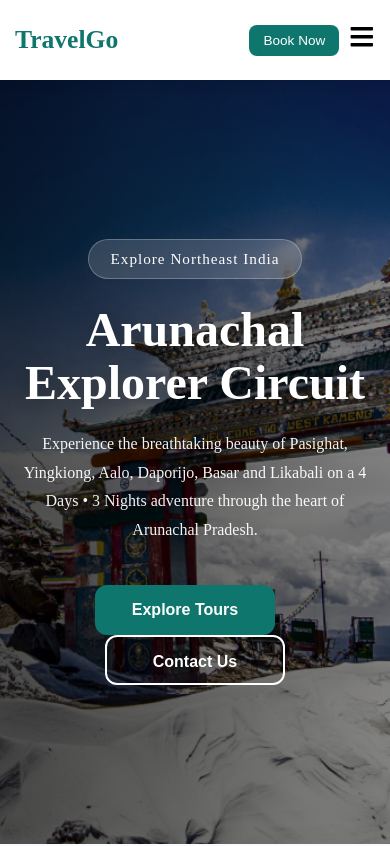
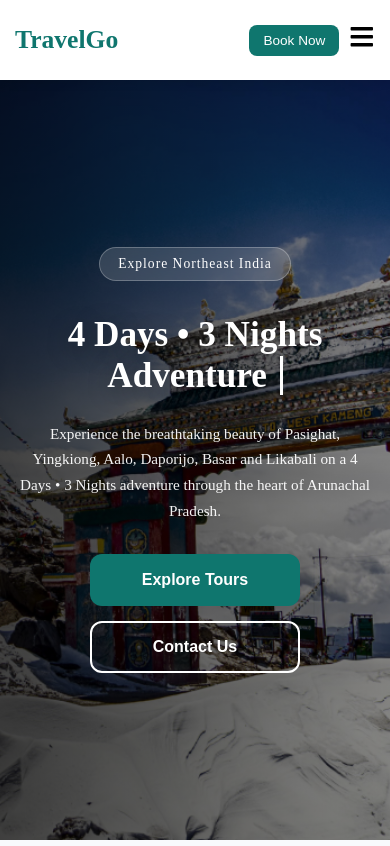
Before and after one commit to ritikgupta7783/arunachal-explorer, a React (Vite) app: page / in a window 390 px wide. Shown: the top 846 px of the page. Built offline with nearby package versions, Linux system fonts and the light colour scheme.

Commit message:
Added typing effect

```diff
--- a/package.json
+++ b/package.json
@@ -12,7 +12,8 @@
   "dependencies": {
     "react": "^19.2.7",
     "react-dom": "^19.2.7",
-    "react-icons": "^5.6.0"
+    "react-icons": "^5.6.0",
+    "react-type-animation": "^3.2.0"
   },
   "devDependencies": {
     "@eslint/js": "^10.0.1",
--- a/src/components/Hero/home.css
+++ b/src/components/Hero/home.css
@@ -1,6 +1,5 @@
 .hero {
   position: relative;
-
   min-height: calc(100vh - 80px);
 
   display: flex;
@@ -22,7 +21,7 @@
 
   background: linear-gradient(
     to right,
-    rgba(0, 0, 0, 0.70),
+    rgba(0, 0, 0, 0.75),
     rgba(0, 0, 0, 0.45)
   );
 }
@@ -32,10 +31,11 @@
   z-index: 2;
 
   max-width: 900px;
+  width: 100%;
+
+  padding: 20px;
 
   color: white;
-
-  padding: 20px;
 
   animation: fadeUp 1s ease;
 }
@@ -47,9 +47,9 @@
 
   border-radius: 50px;
 
-  background: rgba(255,255,255,0.15);
+  background: rgba(255, 255, 255, 0.15);
 
-  border: 1px solid rgba(255,255,255,0.25);
+  border: 1px solid rgba(255, 255, 255, 0.25);
 
   backdrop-filter: blur(10px);
 
@@ -60,58 +60,72 @@
   letter-spacing: 1px;
 }
 
+/* FIXED TYPING AREA */
+
+.typing-container {
+  height: 180px;
+
+  display: flex;
+  justify-content: center;
+  align-items: center;
+
+  margin-bottom: 20px;
+}
+
 .hero-content h1 {
   font-size: clamp(3rem, 7vw, 6rem);
 
   line-height: 1.1;
 
-  margin-bottom: 20px;
+  margin: 0;
 
-  text-shadow: 0 5px 25px rgba(0,0,0,0.4);
+  text-shadow: 0 5px 25px rgba(0, 0, 0, 0.4);
+}
+
+.hero-content h1 span {
+  border-right: 3px solid white;
+  padding-right: 5px;
 }
 
 .hero-content p {
   max-width: 750px;
 
-  margin: auto;
+  margin: 0 auto 40px;
 
-  font-size: 1.25rem;
+  font-size: 1.2rem;
 
   line-height: 1.8;
 
-  margin-bottom: 40px;
-
-  color: rgba(255,255,255,0.95);
+  color: rgba(255, 255, 255, 0.95);
 }
 
-.hero-buttons{
+/* BUTTONS */
+
+.hero-buttons {
   display: flex;
-    flex-direction: column;
+
+  justify-content: center;
   align-items: center;
-    gap: 15px;
+
+  gap: 20px;
+
+  margin-top: 20px;
+
+  flex-wrap: wrap;
+}
+
+.hero-buttons a {
+  text-decoration: none;
 }
 
 .primary-btn,
-.secondary-btn{
-    width: 180px;
+.secondary-btn {
+  width: 190px;
   height: 55px;
-    font-size: 1rem;
-    border-radius: 12px;
-}
-.primary-btn {
-  border: none;
-
-  background: #0f766e;
-  margin-right: 20px;
-
-  color: white;
-
-  padding: 16px 34px;
 
   border-radius: 12px;
 
   font-size: 1rem;
-
   font-weight: 600;
 
   cursor: pointer;
@@ -119,10 +133,17 @@
   transition: all 0.3s ease;
 }
 
+.primary-btn {
+  border: none;
+
+  background: #0f766e;
+
+  color: white;
+}
+
 .primary-btn:hover {
+  background: #115e59;
   transform: translateY(-4px);
-
-  background: #115e59;
 }
 
 .secondary-btn {
@@ -131,23 +152,14 @@
   background: transparent;
 
   color: white;
-
-  padding: 16px 34px;
-
-  border-radius: 12px;
-
-  font-size: 1rem;
-
-  font-weight: 600;
-
-  cursor: pointer;
-
-  transition: all 0.3s ease;
 }
 
 .secondary-btn:hover {
-  background: rgba(255,255,255,0.12);
+  background: rgba(255, 255, 255, 0.12);
+  transform: translateY(-4px);
 }
+
+/* ANIMATION */
 
 @keyframes fadeUp {
   from {
@@ -161,25 +173,79 @@
   }
 }
 
+/* TABLET */
+
+@media (max-width: 992px) {
+  .hero-content h1 {
+    font-size: 4rem;
+  }
+
+  .hero-content p {
+    font-size: 1.1rem;
+  }
+}
+
+/* MOBILE */
+
 @media (max-width: 768px) {
+  .hero {
+    min-height: 90vh;
+  }
+
+  .hero-content {
+    padding: 20px;
+  }
+
+  .hero-tag {
+    font-size: 0.85rem;
+    padding: 8px 18px;
+  }
+
+  .typing-container {
+    height: 120px;
+    margin-bottom: 15px;
+  }
 
   .hero-content h1 {
-    font-size: 3rem;
+    font-size: 2.8rem;
+    line-height: 1.15;
   }
 
   .hero-content p {
     font-size: 1rem;
+    line-height: 1.7;
+    margin-bottom: 30px;
   }
 
-   .hero-buttons{
+  .hero-buttons {
     flex-direction: column;
-        align-items: center;
     gap: 15px;
   }
 
   .primary-btn,
-    .secondary-btn{
-        width: 180px;
-        height: 50px;
+  .secondary-btn {
+    width: 220px;
+    height: 52px;
   }
 }
+
+/* SMALL MOBILE */
+
+@media (max-width: 480px) {
+  .typing-container {
+    height: 100px;
+  }
+
+  .hero-content h1 {
+    font-size: 2.2rem;
+  }
+
+  .hero-content p {
+    font-size: 0.95rem;
+  }
+
+  .primary-btn,
+  .secondary-btn {
+    width: 210px;
+  }
+}
--- a/src/components/Hero/home.jsx
+++ b/src/components/Hero/home.jsx
@@ -1,5 +1,6 @@
 import "./home.css";
 import heroImage from "../../assets/hero-bg.jpg";
+import { TypeAnimation } from "react-type-animation";
 
 function Hero() {
   return (
@@ -13,23 +14,48 @@ function Hero() {
       <div className="overlay"></div>
 
       <div className="hero-content">
-        <span className="hero-tag">Explore Northeast India</span>
+        <span className="hero-tag">
+          Explore Northeast India
+        </span>
 
-        <h1>Arunachal Explorer Circuit</h1>
+        <div className="typing-container">
+          <h1>
+            <TypeAnimation
+              sequence={[
+                "Arunachal Explorer Circuit",
+                3000,
+                "4 Days • 3 Nights Adventure",
+                3000,
+                "Explore Hidden Arunachal",
+                3000,
+              ]}
+              speed={120}
+              cursor={true}
+              repeat={Infinity}
+            />
+          </h1>
+        </div>
 
         <p>
-          Experience the breathtaking beauty of Pasighat, Yingkiong, Aalo,
-          Daporijo, Basar and Likabali on a 4 Days • 3 Nights adventure through
-          the heart of Arunachal Pradesh.
+          Experience the breathtaking beauty of Pasighat,
+          Yingkiong, Aalo, Daporijo, Basar and Likabali on a
+          4 Days • 3 Nights adventure through the heart of
+          Arunachal Pradesh.
         </p>
 
-        <a href="#destinations">
-          <button className="primary-btn">Explore Tours</button>
-        </a>
+        <div className="hero-buttons">
+          <a href="#destinations">
+            <button className="primary-btn">
+              Explore Tours
+            </button>
+          </a>
 
-        <a href="#contact">
-          <button className="secondary-btn">Contact Us</button>
-        </a>
+          <a href="#contact">
+            <button className="secondary-btn">
+              Contact Us
+            </button>
+          </a>
+        </div>
       </div>
     </section>
   );
```
Also changed, not shown: 1 other file (tests, documents, lock files or other folders). Lines whose indentation alone changed are shown as unchanged.
